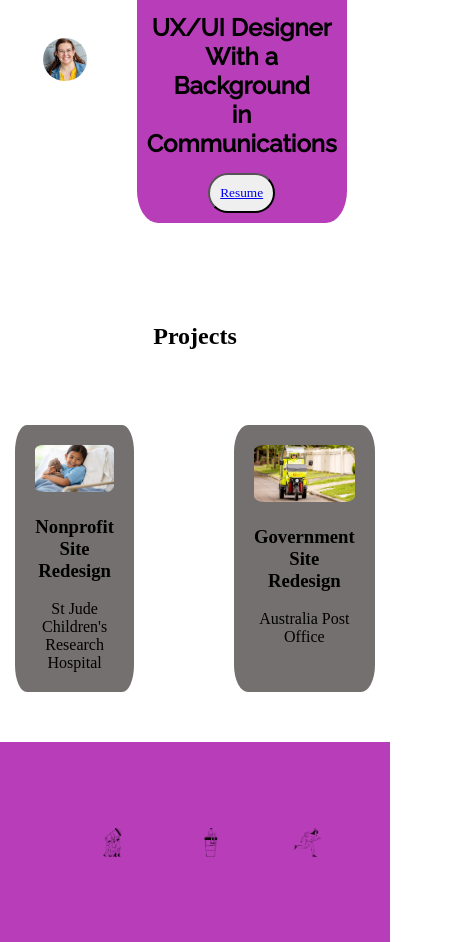
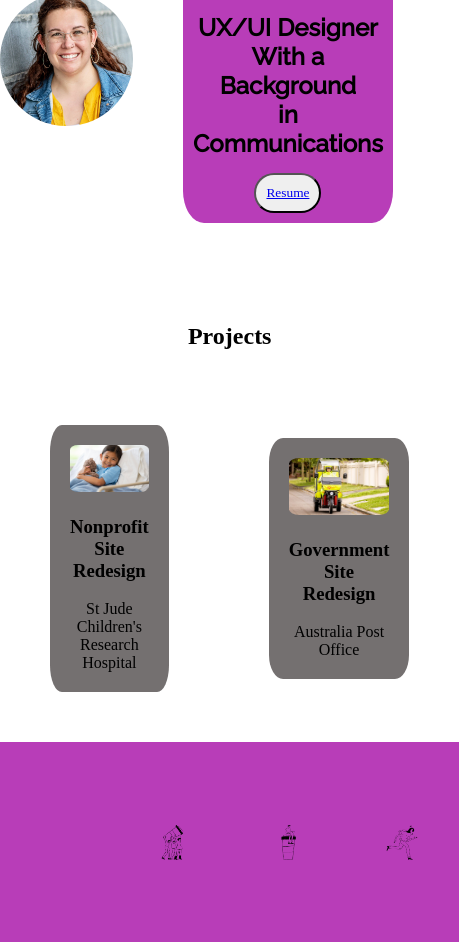
Before and after one commit to mcwright711/myportfolio, a plain HTML site: page index.html in a window 390 px wide. Shown: the part 300-1242 px from the top of the page, 459 px wide, since content can reach past the window. Drawn offline with nearby package versions, Linux system fonts and the light colour scheme.

Commit message:
updates 4/27
trying to get jquery and mediaqueries to work sitewide

```diff
--- a/main.js
+++ b/main.js
@@ -1,15 +1,13 @@
-$(document).ready(function(){
 $(window).scroll(function(){
-    if($(document).scrollTop() > 50){
-    $("ulnav").addclass("scrolled");
+    if($(window).scrollTop() > 50){
+    $(".ulnav").addclass(".scrolled");
 }else{
-    $("ulnav").removeClass("scrolled");
+    $(".ulnav").removeClass(".scrolled");
   }
  });
-});
 /*Toggle between adding and removing responsive class to ulnav when the user clicks on the icon*/
 $(".ulnav a").click (function() {
     // $(this).find(".ulnav a.responsive").addclass(".active");
-    $(this).find(".ulnav a.responsive.icon").addclass(".active");
-    $(this).siblings(".ulnav a").find("ulnav a.responsive").removeClass(".active");
+    $(this).find(".a.icon").addclass("active");
+    $(this).siblings(".a").find("a.responsive").removeClass("active");
 });
--- a/style.css
+++ b/style.css
@@ -2,6 +2,7 @@ body{
   margin: 0;
   padding: 0;
 }
+/*My header coded using flex*/
 header {
   height:100px;
   display:flex;
@@ -18,6 +19,7 @@ header {
   justify-content:flex-start;
   height: 100px;
 }*/
+/*My navigation coded using flex*/
 .ulnav {
 height: 100px;
 display: flex;
@@ -39,7 +41,7 @@ background-color:rgb(116, 112, 112);
 z-index: 100;
 transition: background-color 0.3 s ease-in-out;
 }
-.ulnav-scrolled {
+.ulnav.scrolled {
   background-color: white;
 }
 .ulnav a {
@@ -74,6 +76,30 @@ color: black;
   .ulnav a.icon{
    float: right;
    display: block;
+  }
+  body{
+    display: grid;
+    grid-template-columns: 1fr;
+  }
+  .headshot{
+    align-self: center;
+    grid-column: 1fr;
+    justify-items: center;
+  }
+  .bio{
+    align-items: center;
+    grid-column: 1fr;
+    justify-items: center;
+  }
+  .container{
+    align-items: center;
+    grid-column: 1fr;
+    justify-items: center;
+  }
+  footer{
+    align-items: center;
+    grid-column: 1fr;
+    justify-items: center;
   }
 }
   /*"responsive" class added to ulnav with js when user clicks on icon. Should display vertically*/
@@ -118,7 +144,7 @@ color: black;
 
 
  .headshot{
-grid-column: 2 / 3;
+grid-column: 1 / 3;
  }
 
  .bio{
```
